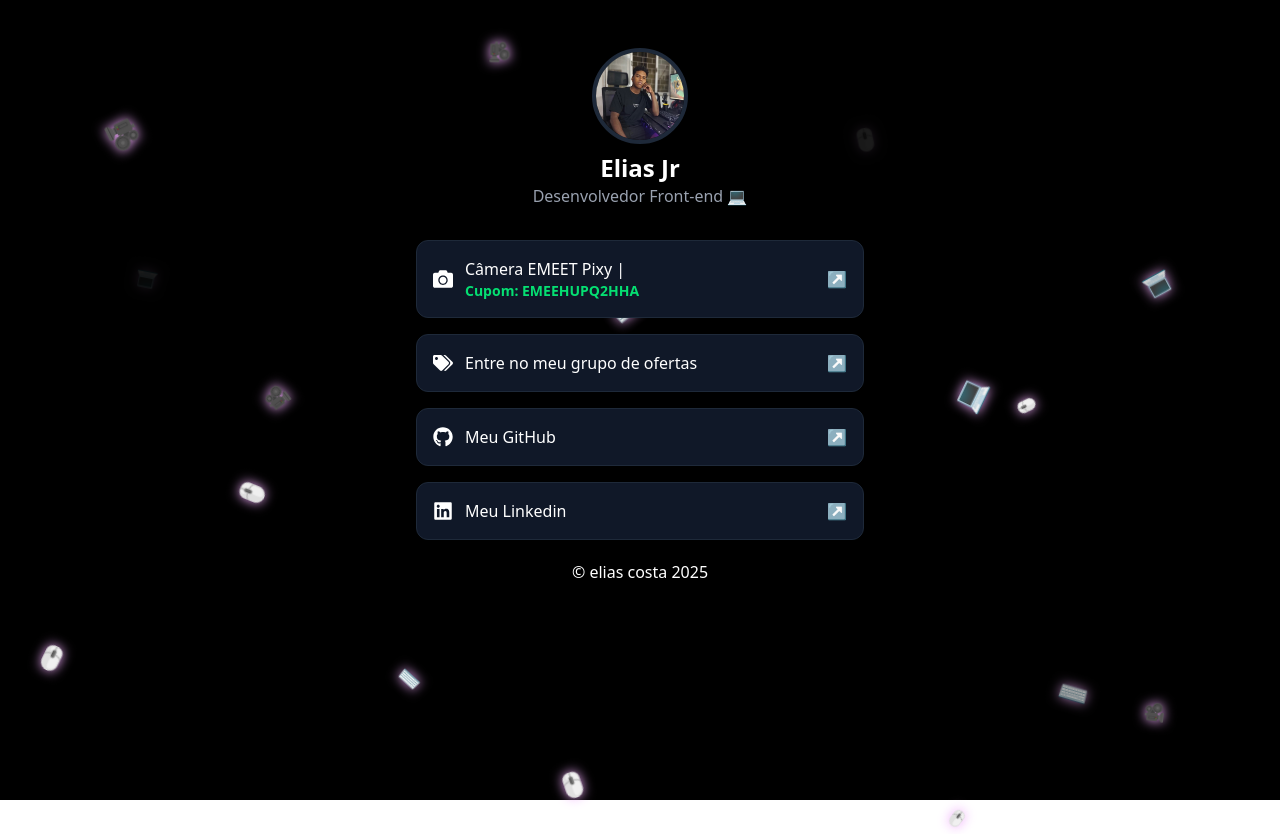
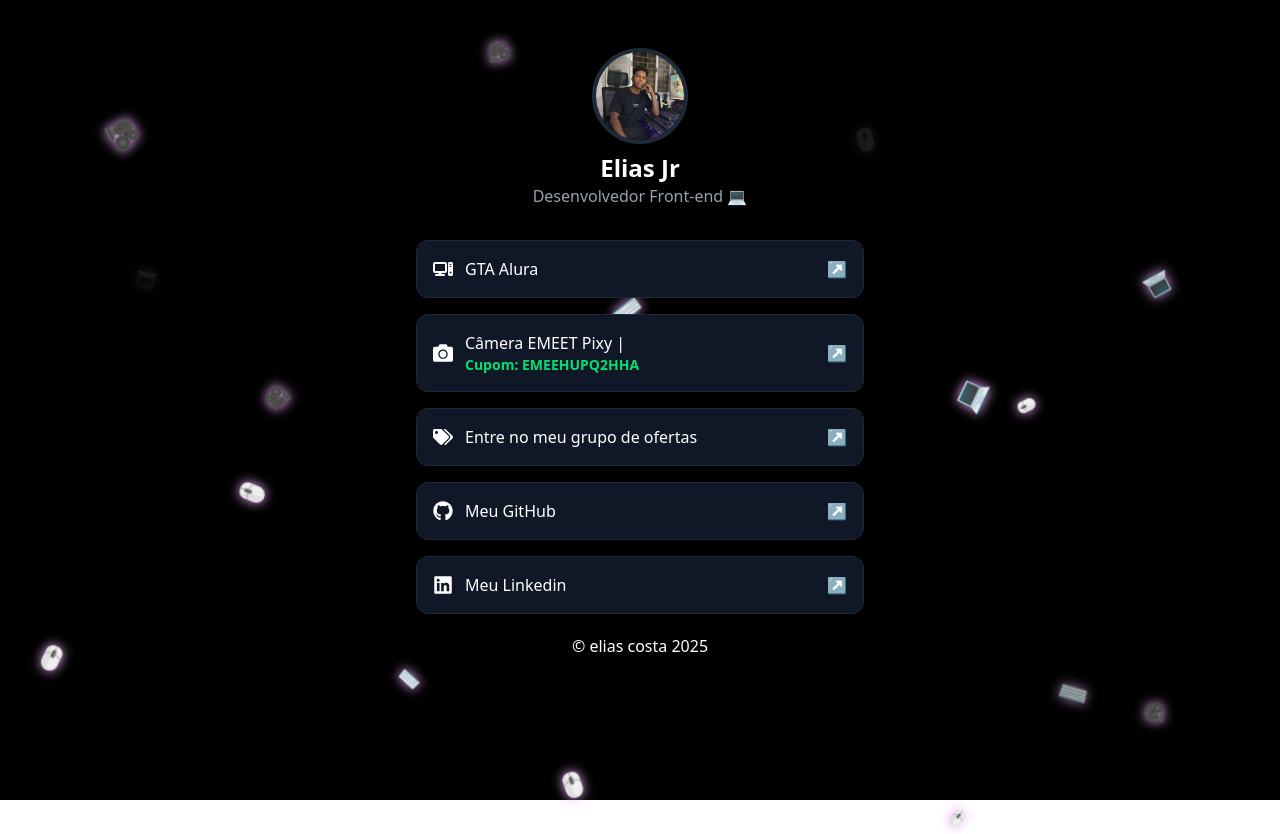
Before and after one commit to eliasjrdev/pagelink-tiktok, a React (Vite) app: page / in a window 1280 px wide. Built offline with nearby package versions, Linux system fonts and the light colour scheme.

Commit message:
Adiciona link da Alura

```diff
--- a/src/components/BioLinks.jsx
+++ b/src/components/BioLinks.jsx
@@ -1,7 +1,9 @@
 import { useEffect, useRef, useState } from 'react';
 import { FaTags, FaLinkedin, FaGithub, FaRocket, FaCamera, } from 'react-icons/fa';
 import Animacao from './Animacao';
+import { FaComputer } from 'react-icons/fa6';
 const links = [
+  { icon: <FaComputer />, label: 'GTA Alura', url: 'https://alura.tv/eliascosta-gta' },
   { icon: <FaCamera />, label: 'Câmera EMEET Pixy |', extra: 'Cupom: EMEEHUPQ2HHA', url: 'https://s.shopee.com.br/6VNxpYPRFv' },
   { icon: <FaTags />, label: 'Entre no meu grupo de ofertas', url: 'https://chat.whatsapp.com/HpwUiTQJhxW1w0eiDHlp9Y?mode=ems_copy_t' },
   { icon: <FaGithub />, label: 'Meu GitHub', url: 'https://github.com/eliasjrdev' },
```
